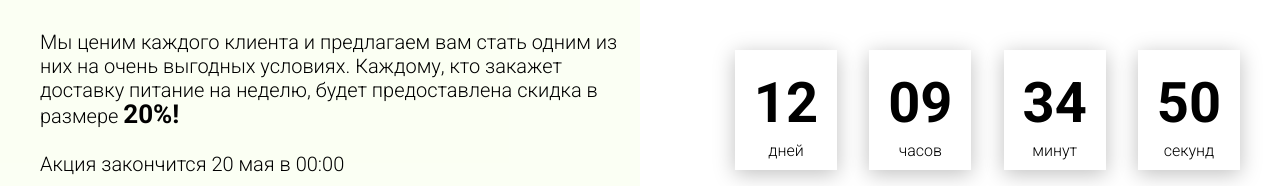
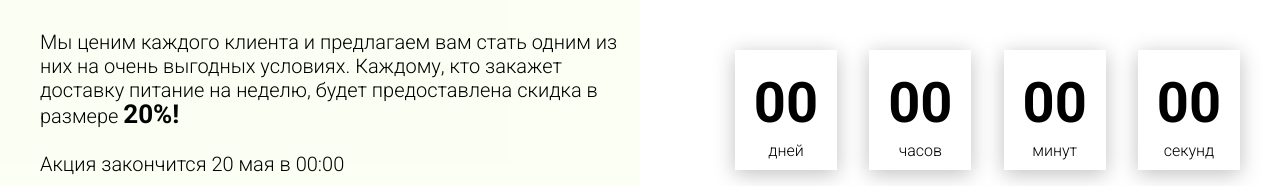
Before and after one commit to MalevychYurii/learnJS, a plain HTML site: page js (From Lessons)/workWithData/index.html in a window 1280 px wide. Shown: the part 3648-3834 px from the top of the page. Drawn offline with Linux system fonts and the light colour scheme.

Commit message:
fix clock

```diff
--- a/js (From Lessons)/workWithData/index.html
+++ b/js (From Lessons)/workWithData/index.html
@@ -315,19 +315,19 @@
           <div class="title">Осталось до конца акции:</div>
           <div class="timer">
             <div class="timer__block">
-              <span id="days">12</span>
+              <span id="days">0</span>
               дней
             </div>
             <div class="timer__block">
-              <span id="hours">20</span>
+              <span id="hours">0</span>
               часов
             </div>
             <div class="timer__block">
-              <span id="minutes">56</span>
+              <span id="minutes">0</span>
               минут
             </div>
             <div class="timer__block">
-              <span id="seconds">20</span>
+              <span id="seconds">0</span>
               секунд
             </div>
           </div>
--- a/js (From Lessons)/workWithData/js/script.js
+++ b/js (From Lessons)/workWithData/js/script.js
@@ -40,20 +40,28 @@ window.addEventListener('DOMContentLoaded', () => {
 
     // Timer
 
-    const deadline = '2025-02-01';
+    const deadline = '2024-02-01';
 
     function getTimeRemaining(endtime) {
-        const t = Date.parse(endtime) - Date.parse(new Date()),
+        let days, hours, minutes, seconds;
+        const t = Date.parse(endtime) - Date.parse(new Date());
+
+        if (t <= 0) {
+            days = 0;
+            hours = 0;
+            minutes = 0;
+            seconds = 0;
+        } else {
             days = Math.floor(t / (1000 * 60 * 60 * 24)),
-            hours = Math.floor((t / (1000 * 60 * 60) % 24)),
-            minutes = Math.floor((t / 1000 / 60) % 60),
-            seconds = Math.floor((t / 1000) % 60);
-
+                hours = Math.floor((t / (1000 * 60 * 60) % 24)),
+                minutes = Math.floor((t / 1000 / 60) % 60),
+                seconds = Math.floor((t / 1000) % 60);
+        }
         return {
             'total': t,
             'days': days,
             'hours': hours,
-            'minutes': minutes,  // виправлено
+            'minutes': minutes,
             'seconds': seconds
         };
     }
```
